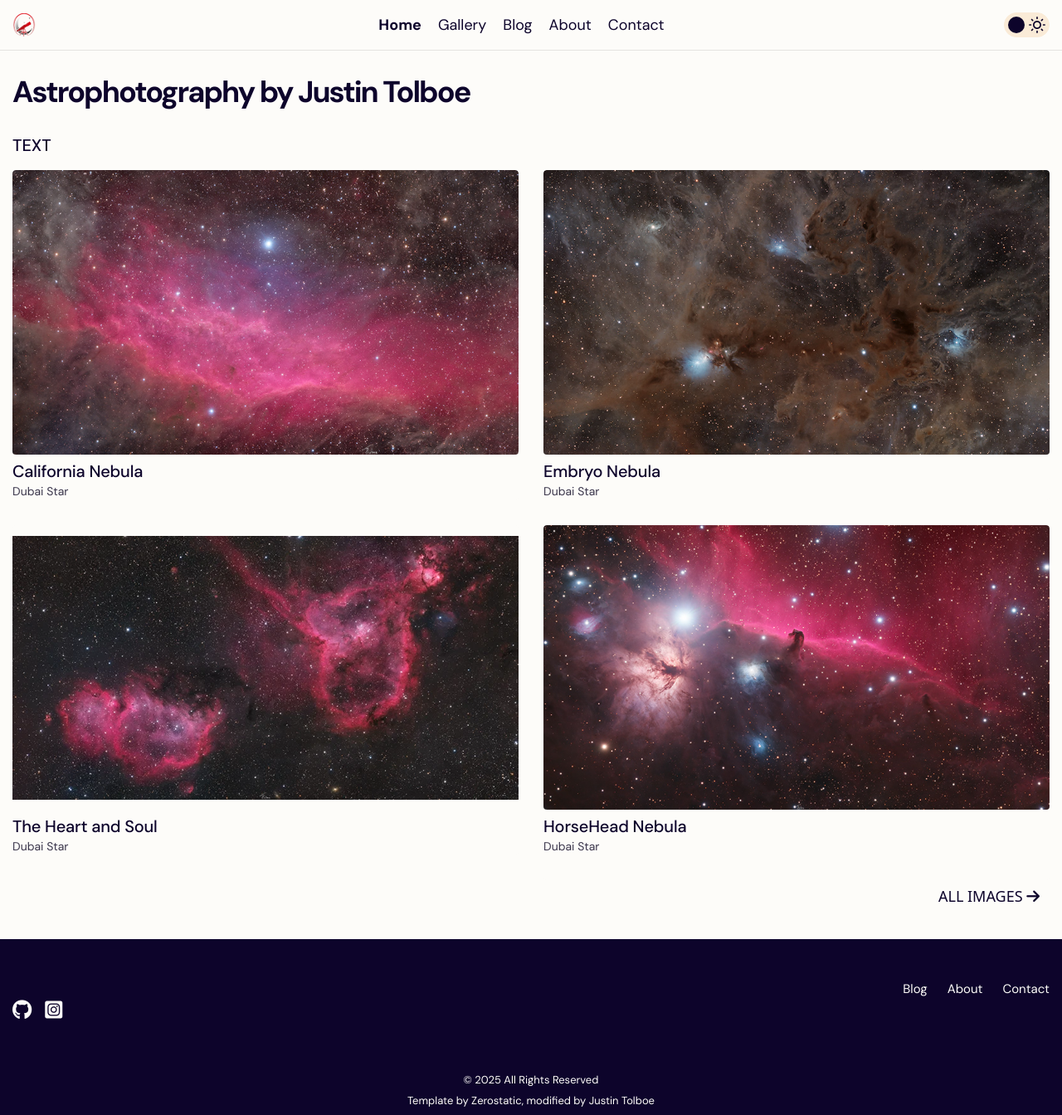
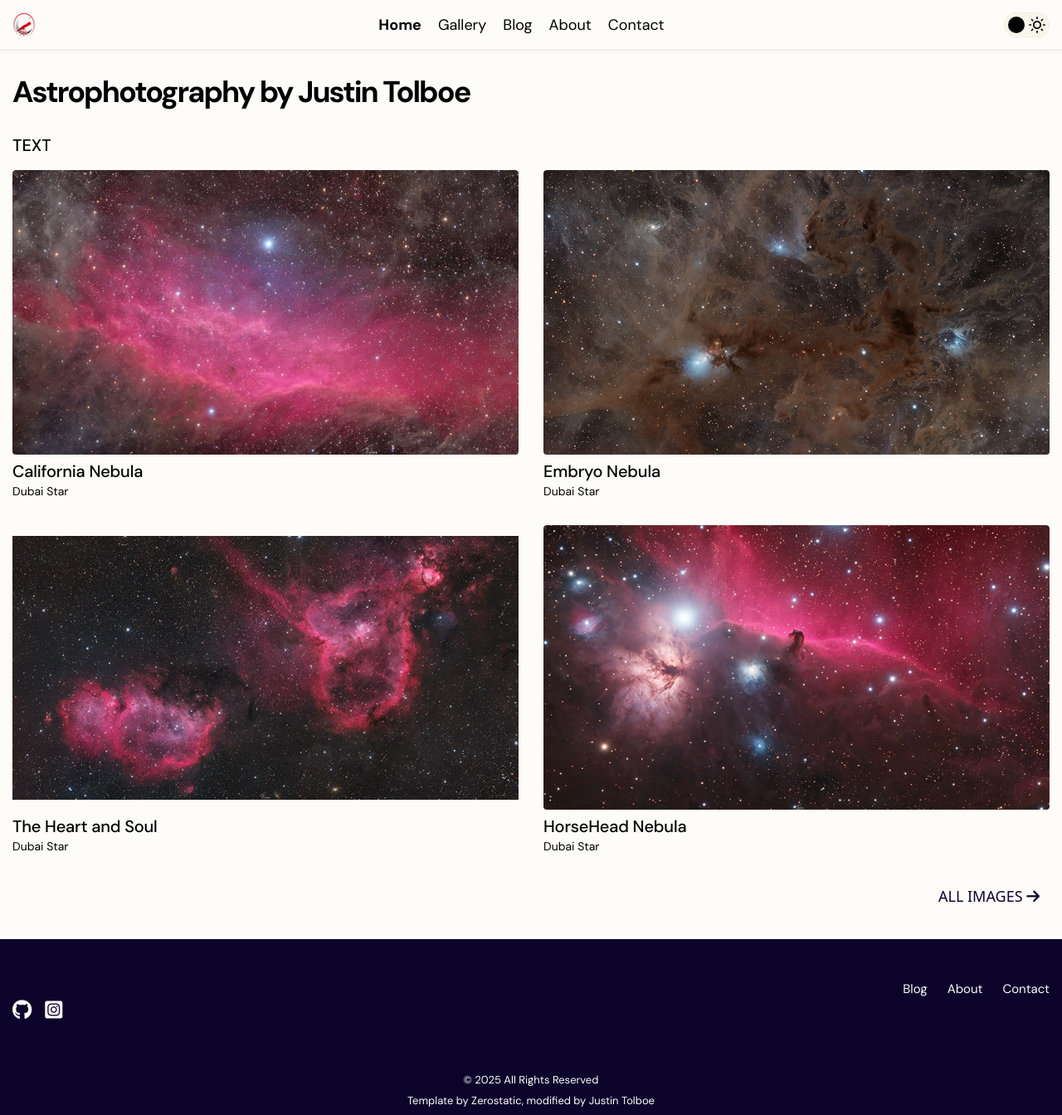
Before and after one commit to jtolboe/website, a Jekyll site: the page built from pages/home.md, in a window 1280 px wide. Shown: the whole page at 83% size. Built offline with Jekyll 4.4.1, drawn with Linux system fonts in a browser that asks for light colours.

Commit message:
edit mode switcher bg color

```diff
--- a/_config.yml
+++ b/_config.yml
@@ -79,11 +79,11 @@ colors:
   base_bg: "#fdfcf9"
   base_bg_2: "#f7f6ed"
   base_bg_3: "#faebd7"
-  base_text: "#0d042b"
-  base_text_2: "#3b364c"
-  logo_text: "#0d042b"
-  header_text: "#0d042b"
-  footer_bg: "#090101"
+  base_text: "#000000"
+  base_text_2: "#000000"
+  logo_text: "#000000"
+  header_text: "#000000"
+  footer_bg: "#101631"
   footer_text: "#fdfcf9"
 
   # dark-mode colors
--- a/_sass/theme/_custom.scss
+++ b/_sass/theme/_custom.scss
@@ -44,6 +44,27 @@
                 justify-content: center;
                 margin: 0 auto;
             }
+        }
+    }
+}
+
+// Style dark mode switcher
+.dark-mode-switcher {
+    background-color: transparent;
+
+    .dark-mode-switch {
+        background-color: var(--color-base-bg-2);
+
+        html[data-bs-theme="dark"] & {
+            background-color: var(--color-base-bg-2-dark);
+        }
+    }
+
+    .ball {
+        background-color: var(--color-base-bg);
+
+        html[data-bs-theme="dark"] & {
+            background-color: var(--color-base-bg-dark);
         }
     }
 }
```
